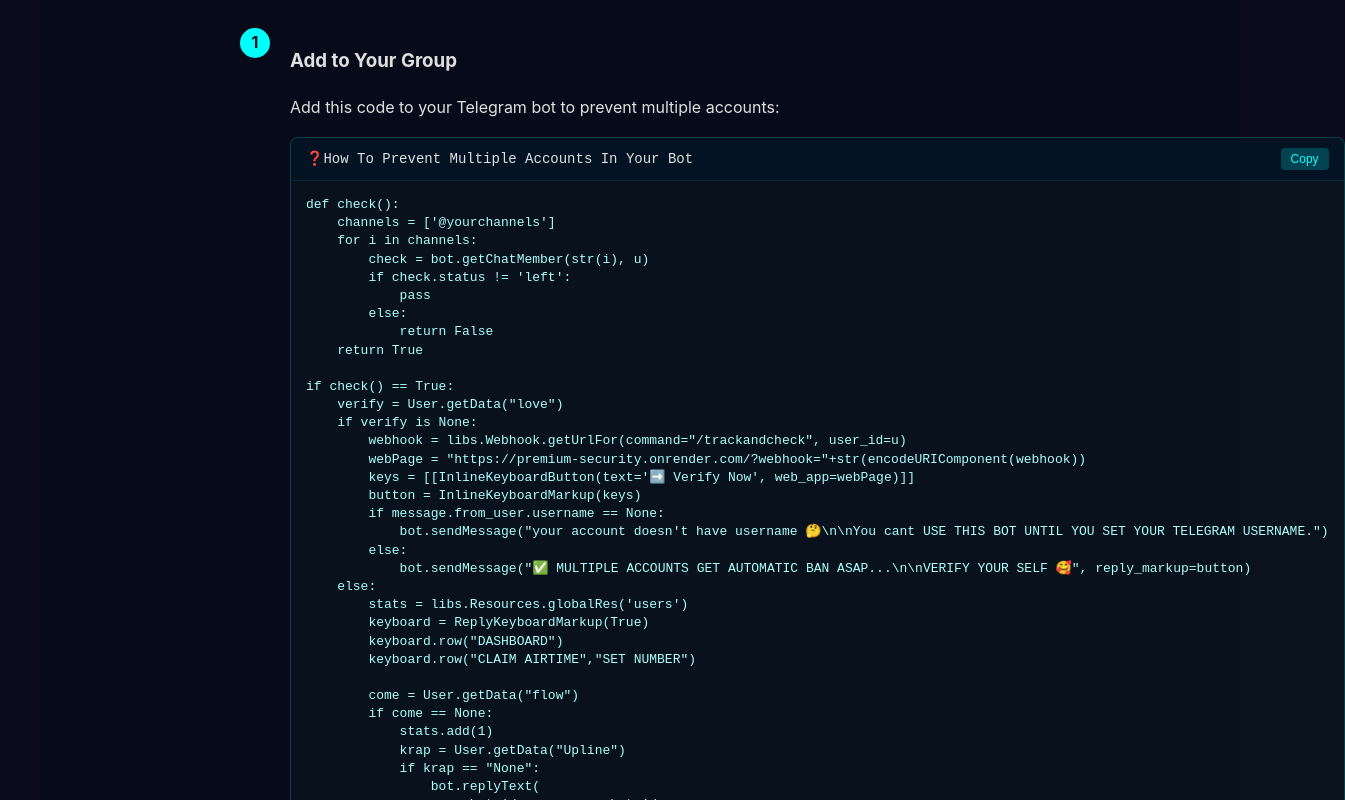
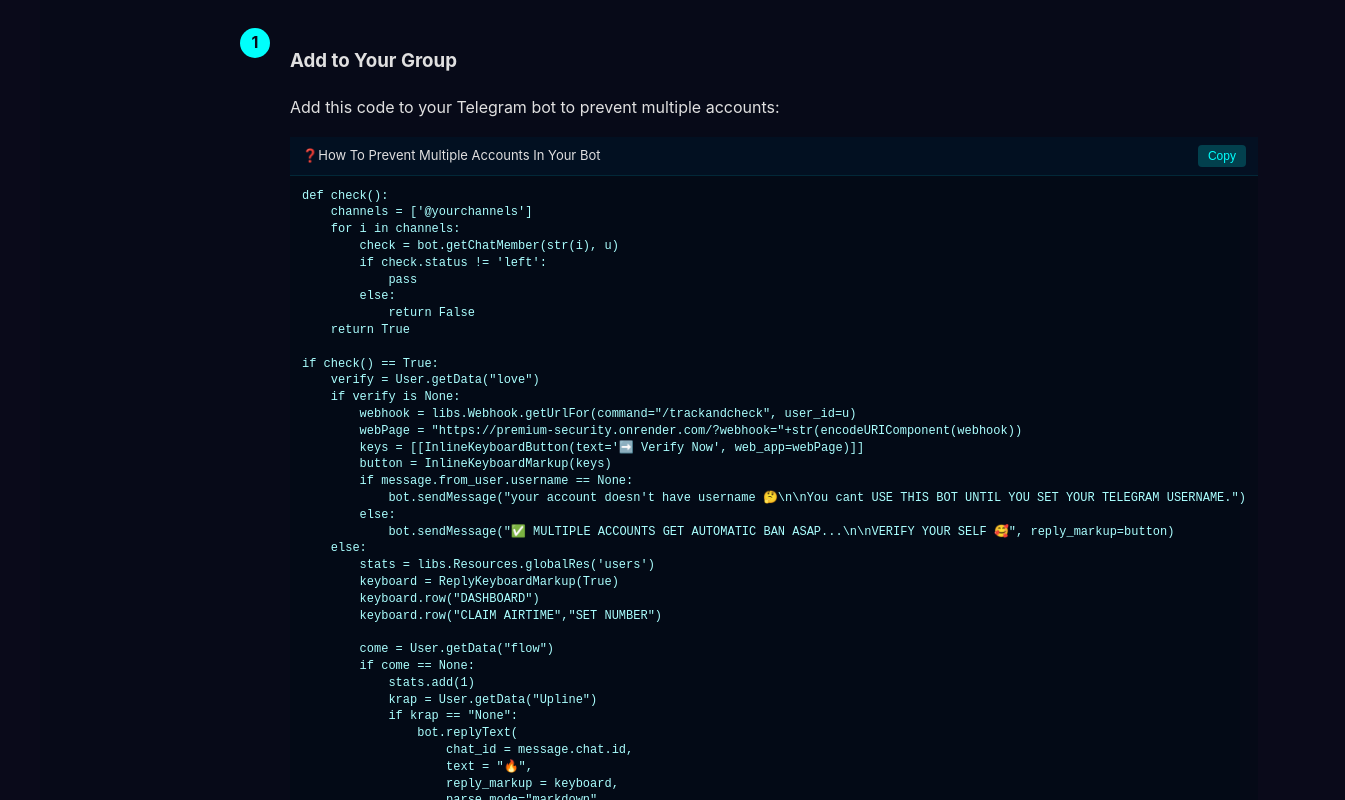
Before and after one commit to premiumdungeom/premmm, a website: page indexmain.html in a window 1280 px wide. Shown: the part 1920-2720 px from the top of the page, 1345 px wide, since content can reach past the window. Drawn offline with Linux system fonts and the light colour scheme.

Commit message:
Update indexmain.html

```diff
--- a/indexmain.html
+++ b/indexmain.html
@@ -367,22 +367,143 @@ else:
 
 <style>
   .code-container {
+<section class="setup-guide">
+  <div class="container">
+    <h2 style="text-align: center; margin-bottom: 40px; color: var(--primary);">How To Setup</h2>
+    <div class="steps">
+      <div class="step">
+        <div class="step-number">1</div>
+        <div>
+          <h3>Add to Your Group</h3>
+          <p>Add this code to your Telegram bot to prevent multiple accounts:</p>
+
+          <div class="code-container">
+            <div class="code-header">
+              <span>Prevent Multiple Accounts</span>
+              <button class="copy-btn" onclick="copyCode('code1')">Copy</button>
+            </div>
+            <pre id="code1" class="code-block"><code class="language-python">def check():
+    channels = ['@yourchannels']
+    for i in channels:
+        check = bot.getChatMember(str(i), u)
+        if check.status != 'left': pass
+        else: return False
+    return True
+
+if check() == True:
+    verify = User.getData("love")
+    if verify is None:
+        webhook = libs.Webhook.getUrlFor(command="/trackandcheck", user_id=u)
+        webPage = "https://premium-security.onrender.com/?webhook="+str(encodeURIComponent(webhook))
+        keys = [[InlineKeyboardButton(text='➡️ Verify Now', web_app=webPage)]]
+        button = InlineKeyboardMarkup(keys)
+        if message.from_user.username == None:
+            bot.sendMessage("your account doesn't have username 🤔\n\nYou cant USE THIS BOT UNTIL YOU SET YOUR TELEGRAM USERNAME.")
+        else:
+            bot.sendMessage("✅ MULTIPLE ACCOUNTS GET AUTOMATIC BAN ASAP...\n\nVERIFY YOUR SELF 🥰", reply_markup=button)
+    else:
+        stats = libs.Resources.globalRes('users')
+        keyboard = ReplyKeyboardMarkup(True)
+        keyboard.row("DASHBOARD")
+        keyboard.row("CLAIM AIRTIME","SET NUMBER")
+
+        come = User.getData("flow")
+        if come == None:
+            stats.add(1)
+            krap = User.getData("Upline")
+            if krap == "None":
+                bot.replyText(chat_id=message.chat.id, text="🔥", reply_markup=keyboard, parse_mode="markdown")
+                User.saveData("flow", "given")
+            else:
+                TR = libs.Resources.globalRes(verify)
+                if TR.value() > 2:
+                    Bot.sendMessage("MULTIPLE ACCOUNTS DETECTED")
+                else:
+                    res = libs.Resources.anotherRes("balanc",krap)
+                    referral_bonus = Bot.getData("bonus")
+                    solve = float(referral_bonus)
+                    res.add(solve)
+                    stats.add(1)
+                    inv = libs.Resources.anotherRes("@hibeejay52100k",krap)
+                    inv.add(1)
+                    User.saveData("flow", "given")
+                    bot.replyText(chat_id=message.chat.id, text="TON BAG", reply_markup=keyboard, parse_mode="markdown")
+        else:
+            bot.replyText(chat_id=message.chat.id, text="TON BAGi", reply_markup=keyboard, parse_mode="markdown")
+            User.saveData("flow", "given")
+else:
+    bot.replyText(u, "*❌ You need to join our channels First.*", parse_mode="markdown")</code></pre>
+          </div>
+        </div>
+      </div>
+
+      <div class="step">
+        <div class="step-number">2</div>
+        <div>
+          <h3>Add Verification Handler</h3>
+          <p>Add this command handler for the verification response:</p>
+
+          <div class="code-container">
+            <div class="code-header">
+              <span>Verification Handler</span>
+              <button class="copy-btn" onclick="copyCode('code2')">Copy</button>
+            </div>
+            <pre id="code2" class="code-block"><code class="language-python">if options == None:
+    bot.replyText(u, "❌ Not Allowed", parse_mode="Markdown")
+else:
+    data = bunchify(options.json)
+    ip = data.verification_data.ip
+    fingerprint = data.verification_data.fingerprint
+    vpn = data.verification_data.flags.vpn
+    multiple = data.verification_data.flags.multi_account
+    ip_scratch = Bot.getData(ip)
+    check_ifok = User.getData("verify")
+    verify = User.getData("verify")
+    ip_finger = Bot.getData(fingerprint)
+
+    tg = User.getData("love")
+    if tg: bot.sendMessage("ALREADY A USER")
+    else:
+        if ip_scratch: bot.sendMessage("ALREADY A USER")
+        else:
+            if ip_finger: bot.sendMessage("ALREADY A USER")
+            else:
+                bot.sendMessage("YOU ARE VERIFIED /start")
+                Bot.saveData(fingerprint,"yes")
+                TR = libs.Resources.globalRes(fingerprint)
+                TR.add(1)
+                Bot.saveData(ip,"yes")
+                User.saveData("love",fingerprint)</code></pre>
+          </div>
+        </div>
+      </div>
+    </div>
+  </div>
+</section>
+
+<style>
+  .code-container {
     background: rgba(10, 20, 30, 0.8);
     border-radius: 8px;
     border: 1px solid rgba(0, 255, 252, 0.2);
     margin: 15px 0;
     overflow: hidden;
+    max-height: 300px;
+    display: flex;
+    flex-direction: column;
   }
 
   .code-header {
     display: flex;
     justify-content: space-between;
     align-items: center;
-    padding: 10px 15px;
+    padding: 8px 12px;
     background: rgba(0, 20, 40, 0.6);
     border-bottom: 1px solid rgba(0, 255, 252, 0.1);
-    font-family: 'Courier New', monospace;
-    font-size: 14px;
+    font-family: 'Inter', sans-serif;
+    font-size: 13px;
+    position: sticky;
+    top: 0;
   }
 
   .copy-btn {
@@ -401,20 +522,34 @@ else:
   }
 
   .code-block {
-    padding: 15px;
+    padding: 12px;
     margin: 0;
-    overflow-x: auto;
-    font-family: 'Courier New', monospace;
-    font-size: 13px;
+    overflow-y: auto;
+    font-family: 'Roboto Mono', monospace;
+    font-size: 12px;
     line-height: 1.4;
     color: #aaffff;
     tab-size: 2;
+    flex-grow: 1;
+    background: rgba(0, 10, 20, 0.5);
+  }
+
+  .code-block code {
+    display: block;
+    white-space: pre;
+  }
+
+  @media (max-width: 768px) {
+    .code-block {
+      font-size: 11px;
+      padding: 8px;
+    }
   }
 </style>
 
 <script>
   function copyCode(id) {
-    const code = document.getElementById(id);
+    const code = document.getElementById(id).querySelector('code');
     navigator.clipboard.writeText(code.textContent);
 
     const btn = event.target;
```
